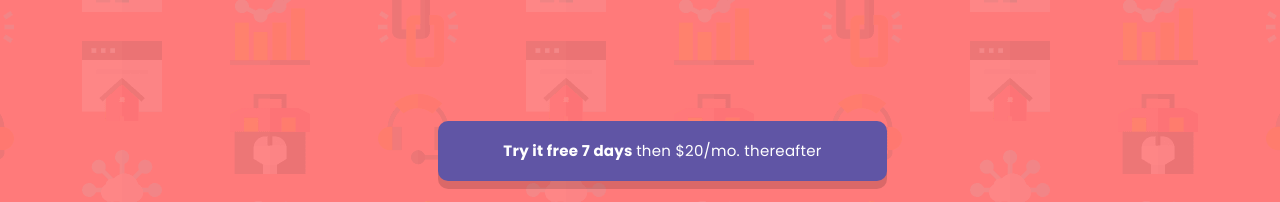
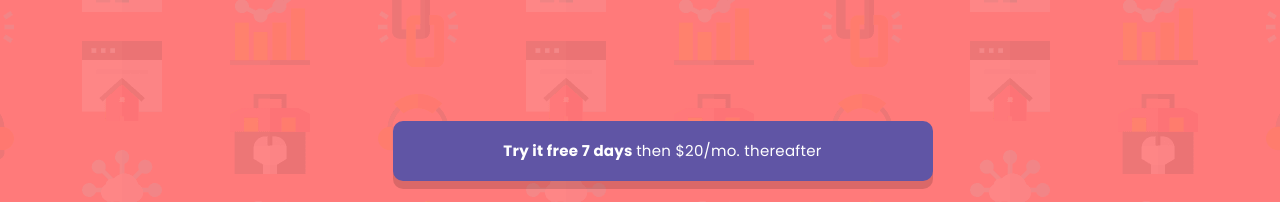
Before and after one commit to ostapyshyn/FM-Intro-component-with-sign-up-form, a React (Create React App) app: page / in a window 1280 px wide. Shown: the top 202 px of the page. Built offline with nearby package versions, Linux system fonts and the light colour scheme.

Commit message:
Fix width

```diff
--- a/src/components/Form/Form.jsx
+++ b/src/components/Form/Form.jsx
@@ -35,12 +35,11 @@ const Form = () => {
       console.log('form submitted');
       console.log(values);
       navigate('/success', { state: values });
-      // router.push({ pathname: '/success', query: values });
     },
   });
 
   return (
-    <section className="  h-screen items-center flex justify-center">
+    <section className={styles.main_form}>
       <form
         onSubmit={formik.handleSubmit}
         className="bg-white flex rounded-lg w-1/2 font-latoRegular">
--- a/src/components/Form/Form.module.scss
+++ b/src/components/Form/Form.module.scss
@@ -1,6 +1,6 @@
 @import '../../index.scss';
 
-section {
+.main_form {
   max-width: 540px;
   width: 100%;
 
--- a/src/components/InfoBlock/InfoBlock.jsx
+++ b/src/components/InfoBlock/InfoBlock.jsx
@@ -3,7 +3,7 @@ import styles from './InfoBlock.module.scss';
 
 const InfoBlock = () => {
   return (
-    <section>
+    <section className={styles.info_block}>
       <h1>Learn to code by watching others</h1>
       <p>
         See how experienced developers solve problems in real-time. Watching scripted tutorials is
--- a/src/components/InfoBlock/InfoBlock.module.scss
+++ b/src/components/InfoBlock/InfoBlock.module.scss
@@ -1,6 +1,7 @@
 @import '../../index.scss';
 
-section {
+.info_block {
+  max-width: 525px;
   h1 {
     font-weight: 700;
     font-size: 50px;
--- a/src/components/Main/Main.jsx
+++ b/src/components/Main/Main.jsx
@@ -7,7 +7,7 @@ import { motion as m } from 'framer-motion';
 
 const Main = () => {
   return (
-    <m.div
+    <m.main
       initial={{ opacity: 0 }}
       animate={{ opacity: 1 }}
       exit={{ opacity: 0 }}
@@ -19,7 +19,7 @@ const Main = () => {
         <InfoPanel />
         <Form />
       </div>
-    </m.div>
+    </m.main>
   );
 };
 
--- a/src/components/Main/Main.module.scss
+++ b/src/components/Main/Main.module.scss
@@ -6,10 +6,13 @@
   align-items: center;
   height: 100vh;
   width: 100%;
-  /* max-width: 600px;
-  border: 1px solid mediumblue; */
   margin: auto;
   gap: 45px;
+
+  .form {
+    max-width: 540px;
+    width: 100%;
+  }
 
   @include mq(900px) {
     margin-top: 95px;
```
